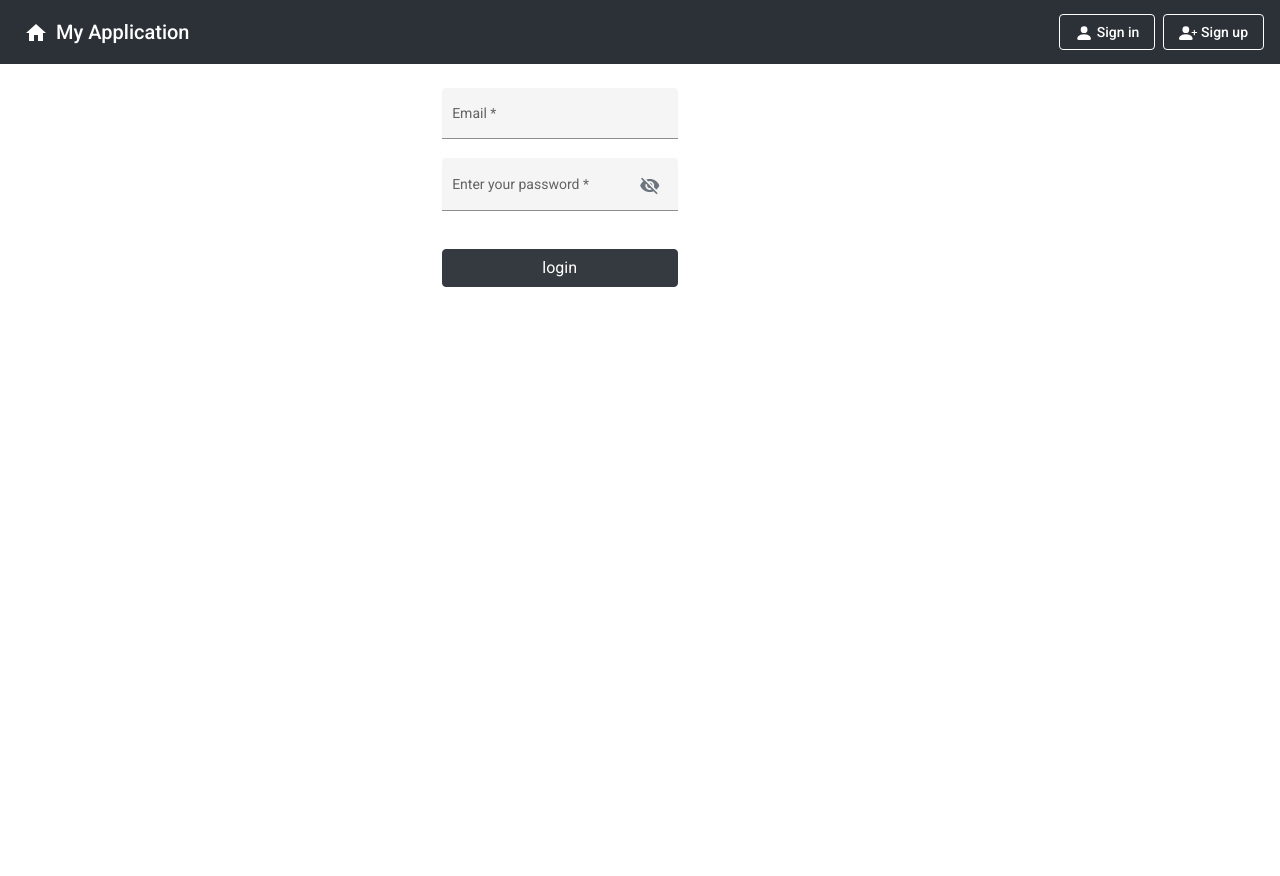
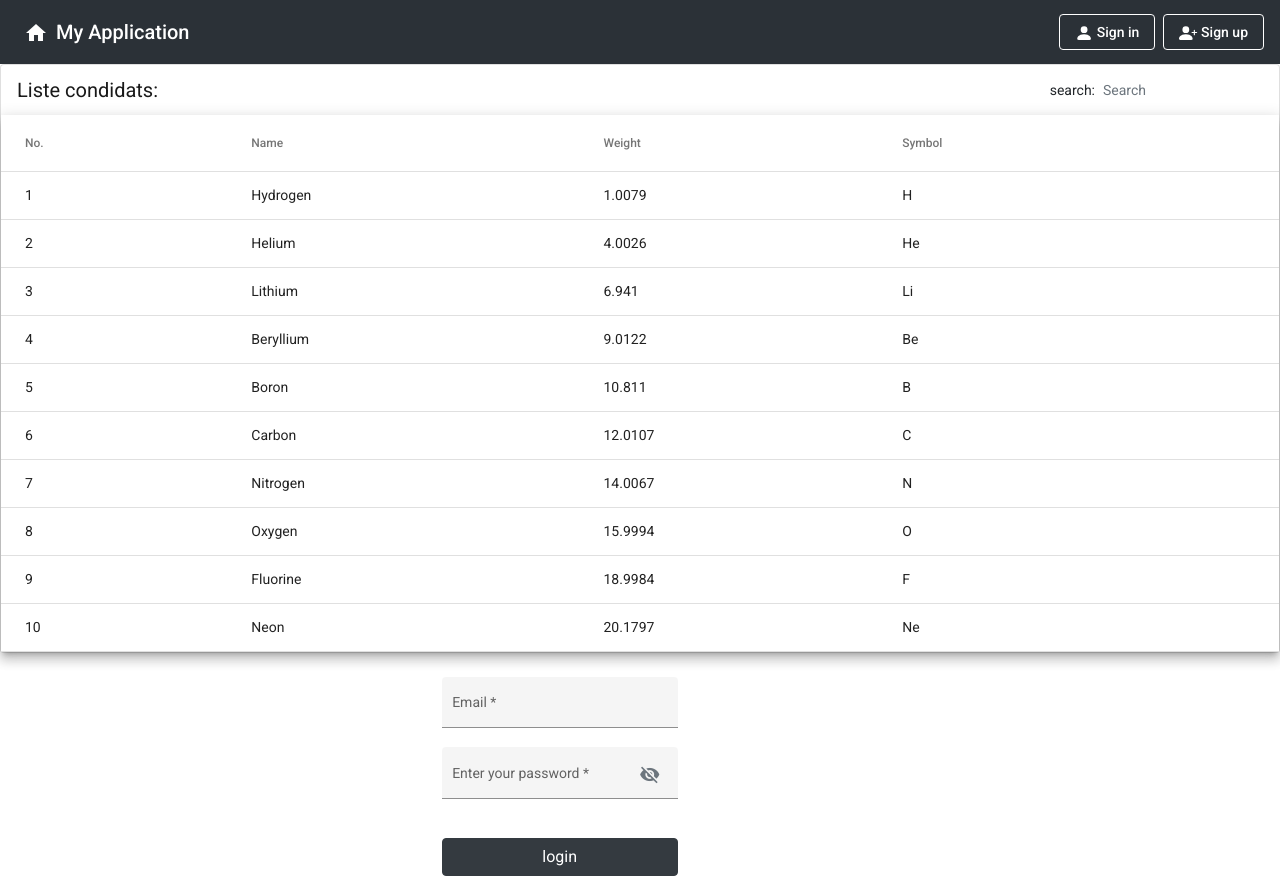
Before and after one commit to fivePointsAngular/angular-project, an Angular app: page /login in a window 1280 px wide. Before the commit the page ends 800 px from the top, so only its background shows below. Built offline with nearby package versions, Linux system fonts and the light colour scheme.

Commit message:
etablissment table

```diff
--- a/src/app/app.component.html
+++ b/src/app/app.component.html
@@ -1,3 +1,4 @@
 
 <app-nav-bar></app-nav-bar>
+<app-etablissement></app-etablissement>
 <router-outlet></router-outlet>
--- a/src/app/etablissement/etablissement.component.html
+++ b/src/app/etablissement/etablissement.component.html
@@ -2,36 +2,43 @@
     <nav class="navbar navbar-light ">
         <a class="navbar-brand">Liste condidats: </a>
         <form class="form-inline">search:
-          <input class="form-control ml-sm-2" type="search" placeholder="Search" aria-label="Search">
+          <input matInput (keyup)="applyFilter($event)" class="form-control ml-sm-2" type="search" placeholder="Search" aria-label="Search">
         </form>
       </nav>
-      <table class="table table-bordered">
-        <thead>
-          <tr>
-            <th scope="col">Prénom</th>
-            <th scope="col">Nom</th>
-            <th scope="col"></th>
-            <th scope="col">Handle</th>
-          </tr>
-        </thead>
-        <tbody>
-          <tr>
-            <th scope="row">1</th>
-            <td>Mark</td>
-            <td>Otto</td>
-            <td>@mdo</td>
-          </tr>
-          <tr>
-            <th scope="row">2</th>
-            <td>Jacob</td>
-            <td>Thornton</td>
-            <td>@fat</td>
-          </tr>
-          <tr>
-            <th scope="row">3</th>
-            <td colspan="2">Larry the Bird</td>
-            <td>@twitter</td>
-          </tr>
-        </tbody>
-      </table>
+
+
+<table mat-table [dataSource]="dataSource" class="mat-elevation-z8">
+
+  <!-- Position Column -->
+  <ng-container matColumnDef="position">
+    <th mat-header-cell *matHeaderCellDef> No. </th>
+    <td mat-cell *matCellDef="let element"> {{element.position}} </td>
+  </ng-container>
+
+  <!-- Name Column -->
+  <ng-container matColumnDef="name">
+    <th mat-header-cell *matHeaderCellDef> Name </th>
+    <td mat-cell *matCellDef="let element"> {{element.name}} </td>
+  </ng-container>
+
+  <!-- Weight Column -->
+  <ng-container matColumnDef="weight">
+    <th mat-header-cell *matHeaderCellDef> Weight </th>
+    <td mat-cell *matCellDef="let element"> {{element.weight}} </td>
+  </ng-container>
+
+  <!-- Symbol Column -->
+  <ng-container matColumnDef="symbol">
+    <th mat-header-cell *matHeaderCellDef> Symbol </th>
+    <td mat-cell *matCellDef="let element"> {{element.symbol}} </td>
+  </ng-container>
+
+  <tr mat-header-row *matHeaderRowDef="displayedColumns"></tr>
+  <tr mat-row *matRowDef="let row; columns: displayedColumns;"></tr>
+
+  <!-- Row shown when there is no matching data. -->
+  <tr class="mat-row" *matNoDataRow>
+    <td class="mat-cell" colspan="4">No data matching the filter "{{input.value}}"</td>
+  </tr>
+</table>
 </div>
--- a/src/app/etablissement/etablissement.component.ts
+++ b/src/app/etablissement/etablissement.component.ts
@@ -1,4 +1,5 @@
 import { Component, OnInit } from '@angular/core';
+import { MatTableDataSource } from '@angular/material/table';
 
 @Component({
   selector: 'app-etablissement',
@@ -6,10 +7,32 @@
   styleUrls: ['./etablissement.component.css']
 })
 export class EtablissementComponent implements OnInit {
-
+  name: string;
+  position: number;
+  weight: number;
+  symbol: string;
+  DATA :Array<any>= [
+    {position: 1, name: 'Hydrogen', weight: 1.0079, symbol: 'H'},
+    {position: 2, name: 'Helium', weight: 4.0026, symbol: 'He'},
+    {position: 3, name: 'Lithium', weight: 6.941, symbol: 'Li'},
+    {position: 4, name: 'Beryllium', weight: 9.0122, symbol: 'Be'},
+    {position: 5, name: 'Boron', weight: 10.811, symbol: 'B'},
+    {position: 6, name: 'Carbon', weight: 12.0107, symbol: 'C'},
+    {position: 7, name: 'Nitrogen', weight: 14.0067, symbol: 'N'},
+    {position: 8, name: 'Oxygen', weight: 15.9994, symbol: 'O'},
+    {position: 9, name: 'Fluorine', weight: 18.9984, symbol: 'F'},
+    {position: 10, name: 'Neon', weight: 20.1797, symbol: 'Ne'},
+  ];
+  displayedColumns: string[] = ['position', 'name', 'weight', 'symbol'];
+  dataSource = new MatTableDataSource(this.DATA)
   constructor() { }
 
   ngOnInit(): void {
   }
 
+
+  applyFilter(event: Event) {
+    const filterValue = (event.target as HTMLInputElement).value;
+    this.dataSource.filter = filterValue.trim().toLowerCase();
+  }
 }
```
